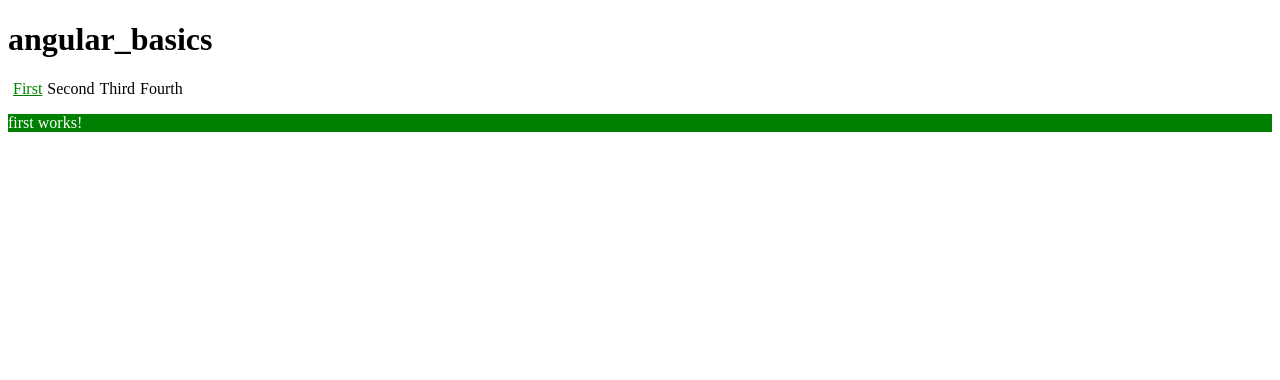
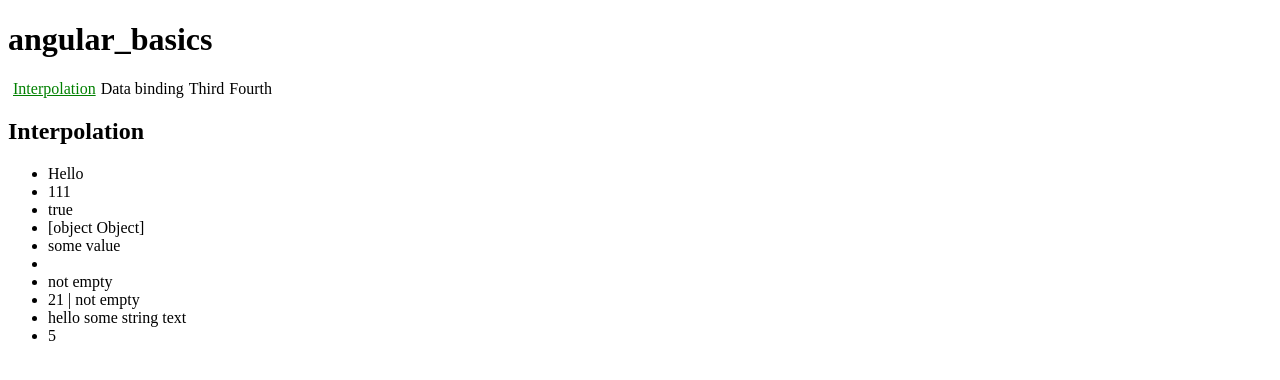
Before and after one commit to uberzerg9/angular_basics, an Angular app: page /first in a window 1280 px wide. Shown: the top 380 px of the page. Built offline with nearby package versions, Linux system fonts and the light colour scheme.

Commit message:
add interpolation and data-binding examples

```diff
--- a/src/app/app.component.html
+++ b/src/app/app.component.html
@@ -2,8 +2,8 @@
     <h1>{{title}}</h1>
 
     <nav>
-        <a routerLink="/first" routerLinkActive="active one">First</a>
-        <a routerLink="/second" routerLinkActive="active two">Second</a>
+        <a routerLink="/first" routerLinkActive="active one">Interpolation</a>
+        <a routerLink="/second" routerLinkActive="active two">Data binding</a>
         <a routerLink="/third" routerLinkActive="active three">Third</a>
         <a routerLink="/fourth" routerLinkActive="active four">Fourth</a>
     </nav>
--- a/src/app/first/first.component.html
+++ b/src/app/first/first.component.html
@@ -1 +1,14 @@
-<p>first works!</p>
+<h2>Interpolation</h2>
+
+<ul>
+    <li>{{propertyOne}}</li>
+    <li>{{propertyTwo}}</li>
+    <li>{{propertyBool}}</li>
+    <li>{{propertyObj1}}</li>
+    <li>{{propertyObj2.prop1}}</li>
+    <li>{{emptyProp}}</li>
+    <li>{{notEmptyProp}}</li>
+    <li>{{1 + 4 * 5 + ' | ' + notEmptyProp}}</li>
+    <li>{{returnStringMethod()}}</li>
+    <li>{{counter}}</li>
+</ul>
--- a/src/app/first/first.component.ts
+++ b/src/app/first/first.component.ts
@@ -1,10 +1,38 @@
-import { Component } from '@angular/core';
+import { Component, OnInit } from '@angular/core';
 
 @Component({
   selector: 'app-first',
   templateUrl: './first.component.html',
   styleUrls: ['./first.component.css']
 })
-export class FirstComponent {
+export class FirstComponent implements OnInit {
+  propertyOne = 'Hello';
+  propertyTwo = 111;
+  propertyBool = true;
+  propertyObj1 = {};
+  propertyObj2 = {
+    prop1: 'some value'
+  };
+  emptyProp:any;
+  notEmptyProp;
 
+  constructor() {
+    this.notEmptyProp = 'not empty';
+    this.startInterval();
+  }
+
+  returnStringMethod() {
+    return 'hello some string text';
+  }
+
+  counter: number = 0;
+  startInterval() {
+    setInterval(() => {
+      this.counter++;
+    }, 1000)
+  }
+
+  ngOnInit() {
+
+  }
 }
--- a/src/app/second/second.component.html
+++ b/src/app/second/second.component.html
@@ -1 +1,20 @@
-<p>second works!</p>
+<h2>Data binding</h2>
+<br>
+
+<div class="img-examples">
+    <div class="angular">
+        <img src="{{firstImageUrl}}" width="{{firstImageWidth}}" alt="first image">
+        <hr>
+        {{firstImageWidth}}
+    </div>
+    <div class="js">
+        <img [src]="secondImageUrl" [width]="secondImageWidth" alt="second image">
+        <hr>
+        {{secondImageWidth}}
+    </div>
+</div>
+<hr>
+<div class="inputs">
+    <input type="radio" name="btns">
+    <input type="radio" [checked]="flag" name="btns">
+</div>
--- a/src/app/second/second.component.ts
+++ b/src/app/second/second.component.ts
@@ -1,10 +1,19 @@
-import { Component } from '@angular/core';
+import { Component, OnInit } from '@angular/core';
 
 @Component({
   selector: 'app-second',
   templateUrl: './second.component.html',
   styleUrls: ['./second.component.css']
 })
-export class SecondComponent {
+export class SecondComponent implements OnInit {
+  firstImageUrl:string = 'https://upload.wikimedia.org/wikipedia/commons/thumb/c/cf/Angular_full_color_logo.svg/1200px-Angular_full_color_logo.svg.png';
+  secondImageUrl:string = 'https://upload.wikimedia.org/wikipedia/commons/thumb/9/99/Unofficial_JavaScript_logo_2.svg/800px-Unofficial_JavaScript_logo_2.svg.png';
 
+  firstImageWidth:number = 300;
+  secondImageWidth:number = 250;
+
+  flag = true;
+
+  constructor() {}
+  ngOnInit() {}
 }
```
